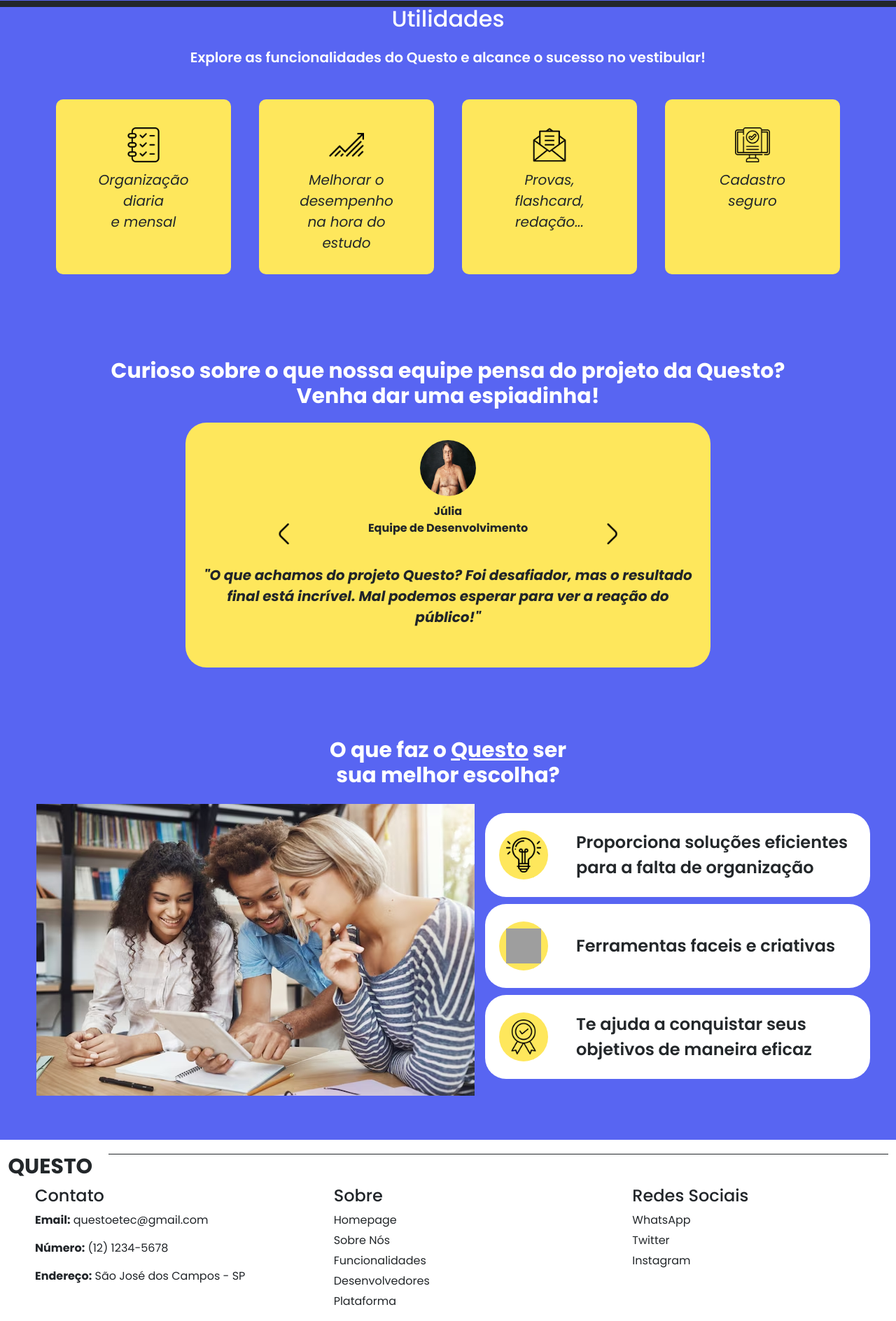
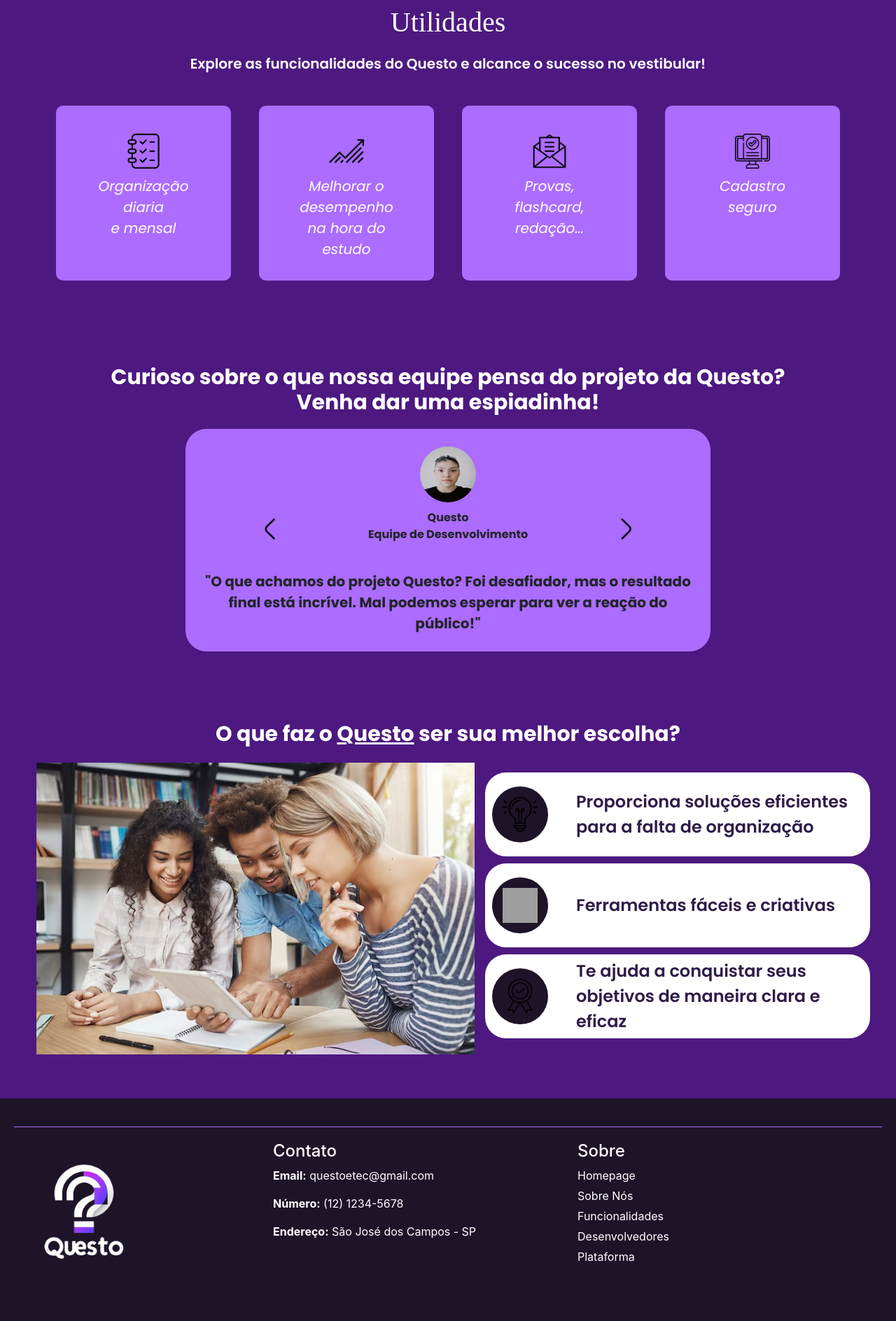
Before and after one commit to eoChico/TCC-Questo, a Django app: page / in a window 1280 px wide. Shown: the part 1242-3130 px from the top of the page at 70% size. After the commit the page ends 3045 px from the top, so only its background shows below. Run offline with Django 5.2, Linux system fonts and the light colour scheme; some libraries are stand-ins or nearby versions; some web fonts are replaced; grey boxes are pictures that could not be loaded.

Commit message:
atualizando a home page

```diff
--- a/static/css/home.css
+++ b/static/css/home.css
@@ -1,22 +1,22 @@
-@import url('https://fonts.googleapis.com/css2?family=Poppins:ital,wght@0,100;0,200;0,300;0,400;0,500;0,600;0,700;0,800;0,900;1,100;1,200;1,300;1,400;1,500;1,600;1,700;1,800;1,900&display=swap');
+@import url("https://fonts.googleapis.com/css2?family=Poppins:ital,wght@0,100;0,200;0,300;0,400;0,500;0,600;0,700;0,800;0,900;1,100;1,200;1,300;1,400;1,500;1,600;1,700;1,800;1,900&display=swap");
 
+@import url("https://fonts.googleapis.com/css2?family=Oi&family=Poppins:ital,wght@0,100;0,200;0,300;0,400;0,500;0,600;0,700;0,800;0,900;1,100;1,200;1,300;1,400;1,500;1,600;1,700;1,800;1,900&display=swap");
 
 * {
     scroll-behavior: smooth;
     scrollbar-width: none;
-    font-family: 'Poppins', sans-serif;
 }
 body{
     background-image: linear-gradient(
         to bottom,
-        #23272a 0%,
-        #23272a 40%,
-        #5865f2 40%,
-        #5865f2 100%
+        #1E1428 0%,
+        #1E1428 40%,
+        #4D1980 40%,
+        #4D1980 100%
     );
 }
 .banner {
-    font-family: 'Poppins', sans-serif;
+    font-family: Arial, sans-serif;
     margin: 0;
     padding: 0;
     position: relative;
@@ -240,7 +252,8 @@ body{
 
 .div-texto-principal h2 {
     margin-top: 100px;
-    font-family: 'Poppins', sans-serif;
+    font-family: Oi;
+    font-size: 40px;
     color: white;
     z-index: 20;
 
@@ -248,7 +261,7 @@ body{
 
 .div-subtexto h2 {
     font-size: 20px;
-    font-family: 'Poppins' sans-serif;
+    font-family: Poppins;
     font-weight: 600;
     margin-top: 15px;
     color: white;
@@ -258,7 +271,7 @@ body{
 .coluna-dois {
     flex: 1;
     text-align: center;
-    background-color: #fee75c;
+    background-color: #ac6cff;
     margin: 20px;
     border-radius: 10px;
     padding: 40px;
@@ -266,12 +279,11 @@ body{
     height: 250px;
 }
 .coluna-dois p{
-    font-family: Poppins ;
+    font-family: Poppins;
     font-style: oblique;
-    color:#23272a;
+    color:#fff;
     font-size: 20px;
     padding-top: 10px;
-    font-weight: 400;
 }
 .texto-centralizado h2 {
     text-align: center;
@@ -280,11 +292,11 @@ body{
     font-size: 30px;
     margin-top: 100px;
     color: white;
+
 }
 
 .container-centralizado {
     width: 80%;
-    height: 350px;
     max-width: 750px;
     margin: 0 auto;
     display: flex;
@@ -292,7 +304,7 @@ body{
     align-items: center;
     text-align: center;
     margin-top: 20px;
-    background-color: #fee75c;
+    background-color: #ac6cff;
     padding: 25px;
     border-radius: 30px;
 }
@@ -315,8 +327,6 @@ body{
     font-family: Poppins;
     font-size: 20px;
     font-weight: 700;
-    font-style: italic;
-
 }
 
 .palavra {
@@ -353,15 +363,13 @@ body{
     position: absolute;
     top: 50%;
     transform: translateY(-50%);
-    padding: 10px 20px;
     border: none;
-    cursor: pointer;
+    background-color: transparent;
 }
 
 .prev {
     left: 350px;
     margin-top: 80px;
-    background-color: transparent;
 
 }
 
@@ -408,28 +417,23 @@ body{
     width: 550px;
     height:120px;
     border-radius: 30px;
+    padding: 10px;
 }
 
 .icone img{
     width: 50px; /* largura do círculo */
     height: 50px; /* altura do círculo */
-    margin-top: 10px;
+}
+.icone{
+    background-color: #1E1428;
+    padding: 15px;
+    border-radius: 50%;
 }
 .texto {
-    color: #23272a;
+    color: #2f1c48;
+    padding: 0;
 }
 
-.testeAAA{
-    width: 70px; /* largura do círculo */
-    height: 70px; /* altura do círculo */
-    border-radius: 50%; /* torna o elemento redondo */
-    background-color: #fee75c; /* cor do círculo */
-    margin-left: 20px;
-    display: flex;
-    flex-direction: column;
-    align-items: center;
-    text-align: center;
-}
 
 .containeeer {
     max-width: 1200px; /* Define a largura máxima do container */
@@ -437,54 +441,43 @@ body{
     padding: 0 20px; /* Adiciona um padding interno ao container */
     box-sizing: border-box; /* Garante que padding e border não aumentem o tamanho do container */
 }
+
 .footer {
-    background-color: #fff;
-    width: auto;
-    display: flex;
-    align-items: flex-start;
-    flex-wrap: wrap;
-    justify-content: space-around;
+    background-color: #1E1428;
+    padding: 20px;
 }
 
-.logo  h1{
-    font-size: 30px;
-    color: #23272a;
-    margin-bottom: 10px;
-    font-weight: bold;
-    font-family: Poppins;
+.linha-footer {
+    height: 1px;
+    background-color: #ac6cff;
+    margin: 20px 0;
 }
 
+.conteudo-footer {
+    display: flex;
+}
+
+.coluna-imagem-footer img {
+    flex: 0 0 auto; /* Fica do tamanho necessário */
+    margin-right: 170px; /* Espaçamento entre a imagem e o conteúdo */
+    width: 200px;
+    height: 200px;
+}
 
 .coluna-contato,
-.coluna-sobre,
-.coluna-redes-sociais {
-    flex: 1;
-    margin-left: 50px;
-    text-align: left;
-
+.coluna-sobre {
+    flex: 1; /* Ocupa o restante do espaço disponível */
+    align-items: center;
 }
-.coluna-redes-sociais {
-    margin-right: 0;
+.coluna-contato p{
+    color: #fff;
 }
 
-.coluna-redes-sociais ul {
-    list-style-type: none;
-    padding: 0;
+.coluna-contato h4,
+.coluna-sobre h4 {
+    margin-top: 0; /* Remove o espaçamento superior do título */
+    color: #fff;
 }
-
-.coluna-redes-sociais ul li {
-    margin-bottom: 5px;
-}
-
-.coluna-redes-sociais ul li a {
-    color: #23272a;
-    text-decoration: none;
-}
-
-.coluna-redes-sociais ul li a:hover {
-    text-decoration: underline;
-}
-
 
 .coluna-sobre ul {
     list-style-type: none;
@@ -495,21 +488,16 @@ body{
     margin-bottom: 5px;
 }
 
-.coluna-sobre ul li a {
-    color: #23272a;
+.coluna-sobre  ul li a {
+    color: #fff;
     text-decoration: none;
+    transition: color 0.3s;
 }
 
 .coluna-sobre ul li a:hover {
-    text-decoration: underline;
+    color: #ac6cff;
 }
-.linha-footer {
-    width: 87%;
-    height: 1px;
-    background-color: #23272a;
-    margin: 20px 0;
-    display: flexbox;
-  }
+
 /* Estilos para telas menores */
 @media screen and (max-width: 768px) {
     .containeeer {
--- a/templates/home.html
+++ b/templates/home.html
@@ -11,27 +11,27 @@
     <script src="https://cdn.jsdelivr.net/npm/popper.js@1.16.1/dist/umd/popper.min.js" integrity="sha384-9/reFTGAW83EW2RDu2S0VKaIzap3H66lZH81PoYlFhbGU+6BZp6G7niu735Sk7lN" crossorigin="anonymous"></script>
     <script src="https://cdn.jsdelivr.net/npm/bootstrap@4.6.2/dist/js/bootstrap.min.js" integrity="sha384-+sLIOodYLS7CIrQpBjl+C7nPvqq+FbNUBDunl/OZv93DB7Ln/533i8e/mZXLi/P+" crossorigin="anonymous"></script>
     <link rel="stylesheet" href="{% static 'css/home.css' %}">
+    <link rel="icon" type="image/x-icon" href="{% static 'img/favicon.png' %}">
     <title>QUESTO</title>
 </head>
 
 <body>
     <section class ="banner">
-        <svg class="waves" xmlns="http://www.w3.org/2000/svg" viewBox="0 0 1440 320">
-            <path fill="#5865f2" fill-opacity="1" d="M0,256L48,266.7C96,277,192,299,288,282.7C384,267,480,213,576,213.3C672,213,768,267,864,282.7C960,299,1056,277,1152,245.3C1248,213,1344,171,1392,149.3L1440,128L1440,320L1392,320C1344,320,1248,320,1152,320C1056,320,960,320,864,320C768,320,672,320,576,320C480,320,384,320,288,320C192,320,96,320,48,320L0,320Z"></path>
-        </svg>
-
+        <svg class="waves" xmlns="http://www.w3.org/2000/svg" viewBox="0 0 1440 320"><path fill="#4D1980" fill-opacity="1" d="M0,256L48,266.7C96,277,192,299,288,282.7C384,267,480,213,576,213.3C672,213,768,267,864,282.7C960,299,1056,277,1152,245.3C1248,213,1344,171,1392,149.3L1440,128L1440,320L1392,320C1344,320,1248,320,1152,320C1056,320,960,320,864,320C768,320,672,320,576,320C480,320,384,320,288,320C192,320,96,320,48,320L0,320Z"></path></svg>
 <!-- NAVBAR -->
 <div class="navbar">
-        <div class="logo">QUESTO</div>
-        <a href="#">Homepage</a>
-        <a href="#nos">Sobre Nós</a>
-        <a href="#funcionalidades">Utilidades</a>
-        <a href="#desenvolvedores">Desenvolvedores</a>
-        <a href="#plataforma">Plataforma</a>
+    <div class="logo"><img src="{%static 'img/logoQuesto.png'%}" alt="QUESTO-LOGO"></div>
+    <a href="#" class="nav-link">Homepage</a>
+    <a href="#nos" class="nav-link">Sobre Nós</a>
+    <a href="#funcionalidades" class="nav-link">Utilidades</a>
+    <a href="#desenvolvedores" class="nav-link">Desenvolvedores</a>
+    <a href="#plataforma" class="nav-link">Plataforma</a>
     <div class="navbar-right">
         <a href="{%url 'account_signup'%}" class="button">Comece Agora</a>
     </div>
 </div>
+
+
     <!-- FIM NAVBAR -->
 
     <!-- O QUE É -->
@@ -52,7 +52,9 @@
         </div>
     </div>
 <!-- FIM O QUE É-->
+
 <br><br>
+
 <!-- SOBRE NOS-->
     <section class="container-02">
         <div class="div-texto-primeiro" id= "nos">
@@ -118,31 +120,11 @@
             </div>
             <div class="container-centralizado">
                 <div class="imagem">
-                    <img src="{%static 'img/bozo.webp'%}" alt="mulher estudando">
+                    <img src="{%static 'img/julia.jpeg'%}" alt="Julia">
                 </div>
-                <div class="texto-abaixo-imagem">Júlia<br>Equipe de Desenvolvimento</div>
+                <div class="texto-abaixo-imagem">Questo<br>Equipe de Desenvolvimento</div>
                 <div class="texto-principal">
-                    "O que achamos do projeto Questo? Foi desafiador, mas o resultado final está incrível. Mal podemos esperar
-                    para
-                    ver a reação do público!"
-                </div>
-                <button class="prev" onclick="prevSlide()"><img src="{%static 'img/angulo-esquerdo.png'%}" alt="mulher estudando"></button>
-                <button class="next" onclick="nextSlide()"><img src="{%static 'img/angulo-direito.png'%}" alt="mulher estudando"></button>
-
-            </div>
-        </div>
-
-        <div class="slide">
-            <div class="texto-centralizado" id="desenvolvedores">
-                <h2>Curioso sobre o que nossa equipe pensa do projeto da Questo?<br>Venha dar uma espiadinha!</h2>
-            </div>
-            <div class="container-centralizado">
-                <div class="imagem">
-                     <img src="{%static 'img/lula.jpg'%}" alt="mulher estudando">
-                </div>
-                <div class="texto-abaixo-imagem">Luara<br>Equipe de Desenvolvimento</div>
-                <div class="texto-principal">
-                    "Esse projeto foi um grande desafio para todos os integrantes do grupo, passamos por algumas dificuldades no meio do caminho mas no final deu certo. Espero que consigamos ajudar mais vestibulandos na hora dos estudos."
+                    "O que achamos do projeto Questo? Foi desafiador, mas o resultado final está incrível. Mal podemos esperar para ver a reação do público!"
                 </div>
                 <button class="prev" onclick="prevSlide()"><img src="{%static 'img/angulo-esquerdo.png'%}" alt="mulher estudando"></button>
                 <button class="next" onclick="nextSlide()"><img src="{%static 'img/angulo-direito.png'%}" alt="mulher estudando"></button>
@@ -155,11 +137,11 @@
             </div>
             <div class="container-centralizado">
                 <div class="imagem">
-                     <img src="{%static 'img/lucas.jpeg'%}" alt="mulher estudando">
+                     <img src="{%static 'img/luara.png'%}" alt="Luara">
                 </div>
-                <div class="texto-abaixo-imagem">Lucas<br>Equipe de Desenvolvimento</div>
+                <div class="texto-abaixo-imagem">Questo<br>Equipe de Desenvolvimento</div>
                 <div class="texto-principal">
-                "Achei muito importante! Porque é um projeto que vai ajudar muito os vestibulandos a se organizarem na hora de estudar."
+                    "Desenvolver o QUESTO foi um grande desafio! Aprendemos a trabalhar melhor em equipe, passamos por alguns obstaculos e desafios, mas no final ver ele pronto e rodando valeu muito apena. Espero ajudar os vestibulando a realizarem seus sonhos com o nosso site."
                 </div>
                 <button class="prev" onclick="prevSlide()"><img src="{%static 'img/angulo-esquerdo.png'%}" alt="mulher estudando"></button>
                 <button class="next" onclick="nextSlide()"><img src="{%static 'img/angulo-direito.png'%}" alt="mulher estudando"></button>
@@ -172,11 +154,11 @@
             </div>
             <div class="container-centralizado">
                 <div class="imagem">
-                     <img src="{%static 'img/chico.jpeg'%}" alt="mulher estudando">
+                     <img src="{%static 'img/chico.jpeg'%}" alt="Francisco">
                 </div>
-                <div class="texto-abaixo-imagem">Francisco<br>Equipe de Desenvolvimento</div>
+                <div class="texto-abaixo-imagem">Questo<br>Equipe de Desenvolvimento</div>
                 <div class="texto-principal">
-                    "Foi um projeto que me ajudou muito em no mue desenvolvimento pessoal e trabalhar em equipe!"
+                    "O que achamos do projeto Questo? Foi desafiador, mas o resultado final está incrível. Mal podemos esperar para ver a reação do público!"
                 </div>
                 <button class="prev" onclick="prevSlide()"><img src="{%static 'img/angulo-esquerdo.png'%}" alt="mulher estudando"></button>
                 <button class="next" onclick="nextSlide()"><img src="{%static 'img/angulo-direito.png'%}" alt="mulher estudando"></button>
@@ -190,11 +172,11 @@
             </div>
             <div class="container-centralizado">
                 <div class="imagem">
-                     <img src="{%static 'img/japa.jpeg'%}" alt="mulher estudando">
+                     <img src="{%static 'img/japa.jpeg'%}" alt="Eric">
                 </div>
-                <div class="texto-abaixo-imagem">Eric<br>Equipe de Desenvolvimento</div>
+                <div class="texto-abaixo-imagem">Questo<br>Equipe de Desenvolvimento</div>
                 <div class="texto-principal">
-                    "A criação desse projeto foi um grande desafio! Obtive um grande conhecimento com muitos erros e acertos pelo caminho."
+                    "O que achamos do projeto Questo? Foi desafiador, mas o resultado final está incrível. Mal podemos esperar para ver a reação do público!"
                 </div>
 
             </div>
@@ -208,52 +190,52 @@
 <!-- ESCOLHA -->
 <div class="container-final">
     <div class="texto-centralizado" id="plataforma">
-        <h2>O que faz o <u>Questo</u> ser<br>sua melhor escolha?</h2>
+        <h2>O que faz o <u>Questo</u> ser sua melhor escolha?</h2>
     </div>
     <div class="container-duas-colunas">
         <div class="coluna-imagem">
-            <img src="{%static 'img/testeA.avif'%}" alt="mulher estudando">
+            <img src="{% static 'img/testeA.avif' %}" alt="mulher estudando">
         </div>
         <div class="coluna-texto">
-
             <div class="linha">
                 <div class="testeAAA">
                     <div class="icone">
-                    <img src="{%static 'img/ideia.png'%}" alt="mulher estudando">
+                        <img src="{% static 'img/ideia.png' %}" alt="ideia">
                     </div>
                 </div>
-                <div class="texto">Proporciona soluções eficientes <br> para a falta de organização</div>
-            </div>
-
-            <div class="linha">
-                <div class="testeAAA">
-                    <div class="icone">
-                       <img src="{%static 'img/solucao-de-problemas.png'%}" alt="mulher estudando">
-                    </div>
-                </div>
-                <div class="texto">Ferramentas faceis e criativas</div>
+                <div class="texto">Proporciona soluções eficientes para a falta de organização</div>
             </div>
             <div class="linha">
                 <div class="testeAAA">
                     <div class="icone">
-                       <img src="{%static 'img/conquista.png'%}" alt="mulher estudando">
+                        <img src="{% static 'img/solucao-de-problemas.png' %}" alt="solução de problemas">
                     </div>
                 </div>
-                <div class="texto">Te ajuda a conquistar seus <br>objetivos de maneira eficaz</div>
+                <div class="texto">Ferramentas fáceis e criativas</div>
+            </div>
+            <div class="linha">
+                <div class="testeAAA">
+                    <div class="icone">
+                        <img src="{% static 'img/conquista.png' %}" alt="conquista">
+                    </div>
+                </div>
+                <div class="texto">Te ajuda a conquistar seus objetivos de maneira clara e eficaz</div>
+            </div>
+        </div>
+    </div>
 </div>
 
-    </div>
-</div>
 <!-- FIM ESCOLHA-->
 </section>
 <br><br>
 <!-- FOOTER-->
 <footer class="footer">
-    <div class="logo" style="margin-top: 20px;">
-        <h1> QUESTO </h1>
+    <div class="linha-footer"></div>
+    <div class="conteudo-footer">
+        <div class="coluna-imagem-footer">
+            <img src="{% static 'img/logoQuesto.png' %}" alt="QUESTO-Logo">
+
         </div>
-    <div class="linha-footer"></div>
-
         <div class="coluna-contato">
             <h4>Contato</h4>
             <p><strong>Email:</strong> questoetec@gmail.com</p>
@@ -271,19 +253,29 @@
                 <li><a href="#plataforma">Plataforma</a></li>
             </ul>
         </div>
-
-    <div class="coluna-redes-sociais">
-        <h4>Redes Sociais</h4>
-        <ul>
-            <li><a href="#">WhatsApp</a></li>
-            <li><a href="#">Twitter</a></li>
-            <li><a href="#">Instagram</a></li>
-        </ul>
     </div>
 </footer>
+
 </body>
 
 <script>
+// Selecione todos os links da barra de navegação
+const navLinks = document.querySelectorAll('.nav-link');
+
+// Adicione eventos de mouseover e mouseout para cada link
+navLinks.forEach(link => {
+    link.addEventListener('mouseover', () => {
+        // Adicione a classe 'hovered' ao link quando o mouse estiver sobre ele
+        link.classList.add('hovered');
+    });
+
+    link.addEventListener('mouseout', () => {
+        // Remova a classe 'hovered' quando o mouse sair do link
+        link.classList.remove('hovered');
+    });
+});
+
+
     const slides = document.querySelectorAll('.slide');
 let currentSlide = 0;
 
```
Also changed, not shown: other parts of static/css/home.css (+36 -23 lines), static/img/favicon.png (added), static/img/julia.jpeg (added), static/img/logoQuesto.png (added), static/img/luara.png (added). Lines whose indentation alone changed are shown as unchanged.
